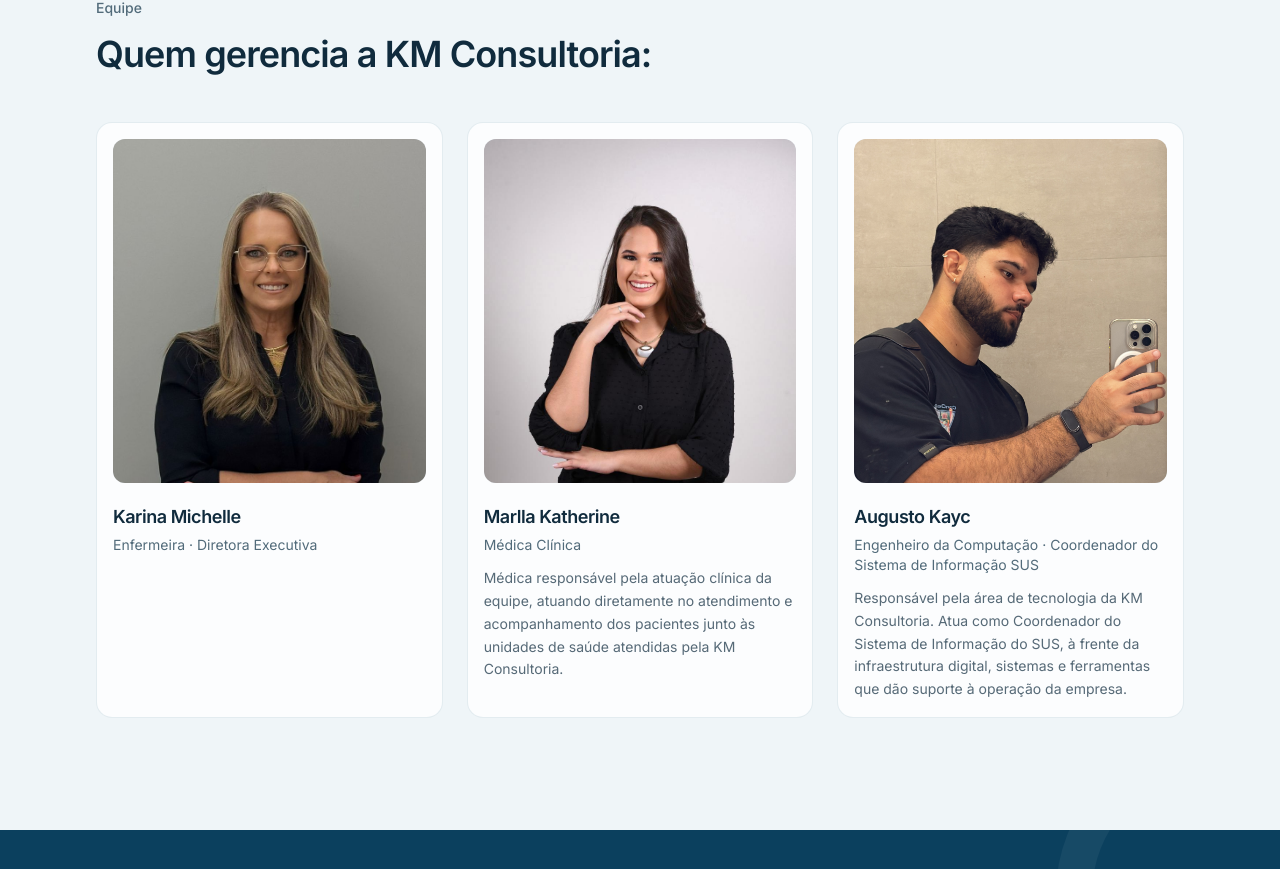
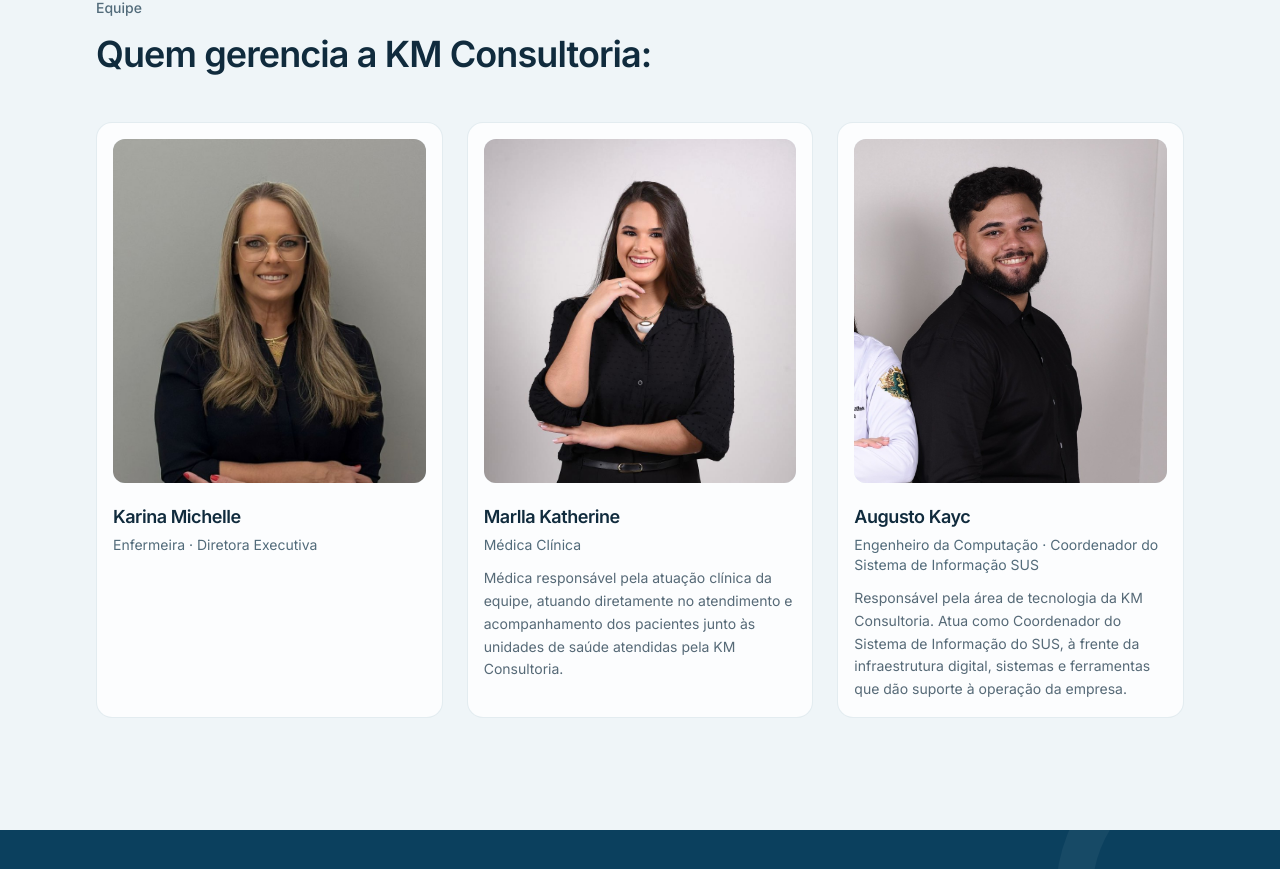
Before and after one commit to akayc/km-consultoria, a Next.js app: page / in a window 1280 px wide. Shown: the part 5193-6062 px from the top of the page. Built offline with nearby package versions, Linux system fonts and the light colour scheme.

Commit message:
Imagem alterada de Kayc

```diff
--- a/app/page.tsx
+++ b/app/page.tsx
@@ -229,7 +229,7 @@
               photo: {
                 src: "/images/karina-perfil.jpg",
                 alt: "Karina Michelle",
-                position: "center 20%",
+                position: "center 30%",
                 zoom: 1.4,
               },
             },
@@ -239,7 +239,7 @@
               photo: {
                 src: "/images/marlla.jpg",
                 alt: "Marlla Katherine",
-                position: "center 40%"
+                position: "center 60%"
               },
               bio: "Médica responsável pela atuação clínica da equipe, atuando diretamente no atendimento e acompanhamento dos pacientes junto às unidades de saúde atendidas pela KM Consultoria.",
             },
@@ -247,7 +247,7 @@
               name: "Augusto Kayc",
               role: "Engenheiro da Computação · Coordenador do Sistema de Informação SUS",
               photo: {
-                src: "/images/kayc.jpg",
+                src: "/images/kaycprof.jpg",
                 alt: "Augusto Kayc",
                 position: "center 30%",
               },
```
Also changed, not shown: public/images/kayc.jpg (deleted), public/images/kaycprof.jpg (added).
